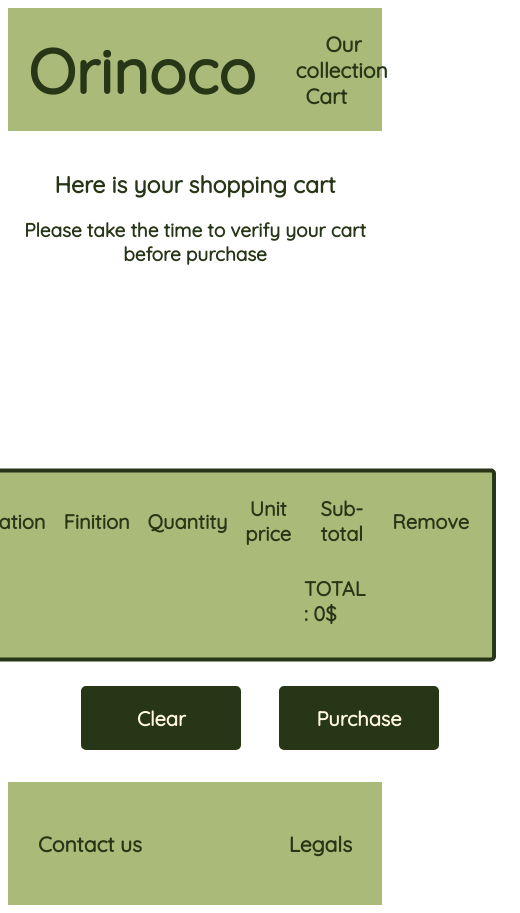
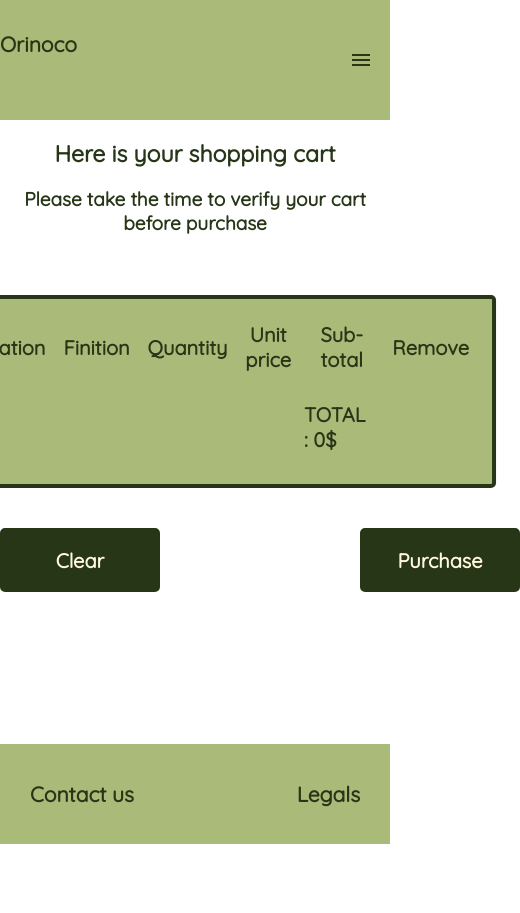
Before and after one commit to Pix-ggyr/Orinoco, a website: page FRONT/cart.html in a window 390 px wide. Shown: the whole page, 520 px wide, since content can reach past the window. After the commit the page ends 844 px from the top, so only its background shows below. Drawn offline with Linux system fonts and the light colour scheme.

Commit message:
finished responsive design

```diff
--- a/FRONT/CSS/body.css
+++ b/FRONT/CSS/body.css
@@ -1,6 +1,10 @@
 body {
   background-color: var(--primary-white);
+  min-height: calc(100vh - 100px);
+  margin: 0;
   z-index: 1;
+  padding-bottom: 100px;
+  position: relative;
 }
 
 p {
--- a/FRONT/CSS/cart.css
+++ b/FRONT/CSS/cart.css
@@ -1,14 +1,13 @@
 table {
   background-color: var(--olive);
   position: relative;
-  top: 60px;
   left: 50%;
-  transform: translate(-50%, -50%);
+  transform: translateX(-50%);
   border: solid 4px var(--dark-forest);
   color: var(--dark-forest);
   width: auto;
   height: auto;
-  margin-top: 200px;
+  margin-top: 20px;
   padding: 20px;
   border-radius: 5px;
 }
@@ -48,14 +47,11 @@ td#total-price {
 }
 
 button#purchase-btn {
-  position: relative;
-  left: 50%;
-  transform: translate(-50%, -50%);
+  margin-left: 100px ;
   font-family: 'Quicksand', Arial, Helvetica, sans-serif;
   font-size: 20px;
   font-weight: bold;
   color: var(--beige);
-  margin-top: 20px;
   background-color: var(--dark-forest);
   border-radius: 5px;
   border: solid 2px var(--dark-forest);
@@ -70,14 +66,11 @@ button#purchase-btn:hover {
 }
 
 button#clear-cart {
-  position: relative;
-  left: 41%;
-  transform: translate(-50%, -50%);
+  margin-right: 100px;
   font-family: 'Quicksand', Arial, Helvetica, sans-serif;
   font-size: 20px;
   font-weight: bold;
   color: var(--beige);
-  margin-top: 20px;
   background-color: var(--dark-forest);
   border-radius: 5px;
   border: solid 2px var(--dark-forest);
@@ -94,7 +87,6 @@ button#clear-cart:hover {
 button.rmvItem {
   font-family: Helvetica, sans-serif;
   font-weight: bold;
-  margin: 20px;
   color: var(--dark-forest);
   font-size: 20px;
   background-color: var(--olive);
@@ -108,3 +100,15 @@ button.rmvItem:hover {
   border: solid 2px var(--terra-cota);
   border-radius: 100%;
 }
+
+#cart-table {
+  margin-bottom: 20px;
+}
+
+.clear-or-buy {
+  margin: 0 auto;
+  margin-bottom: 60px;
+  display: flex;
+  flex-flow: row nowrap;
+  width: max-content;
+}
--- a/FRONT/CSS/header-footer.css
+++ b/FRONT/CSS/header-footer.css
@@ -1,65 +1,126 @@
-/* CSS du header */
-header {
+/* Custom header */
+
+.menu-container {
+  display: flex;
+  flex-flow: row nowrap;
+  align-items: center;
+  height: 120px;
+  background-color: var(--olive);
+}
+.header {
+  background-color: var(--olive);
+  display: block;
+  position: relative;
   width: 100%;
-  z-index: 2;
+  z-index: 3;
 }
-
-.menu1 a {
-  padding: 10px;
+.header ul {
+  margin: 0;
+  padding: 0;
+  list-style: none;
+  overflow: hidden;
 }
-
-.menu1 a:hover {
+.header li a {
+  color: var(--dark-forest);
+  padding: 20px 40px;
+  text-decoration: none;
+}
+.header li a:hover,
+.header .menu-btn:hover {
   color: var(--terra-cota);
   text-transform: uppercase;
 }
-
-#brand-name > h1 > a {
-  font-family: "Quicksand", sans-serif;
-  font-size: 62px;
-  color: var(--dark-forest);
+.header .logo {
+  display: block;
+  float: left;
+  font-size: 1.5em;
+  padding: 12px 20px;
+  text-decoration: none;
 }
 
-#header-container {
-  right: 0;
-  left: 0;
-  top: 0;
-  background-color: var(--olive);
-  width: 100%;
-  height: 123px;
+/*Custom navbar with hamburger*/
+
+.header .menu {
+  clear: both;
+  height: 100px;
   display: flex;
   flex-flow: row nowrap;
   align-items: center;
-  justify-content: space-between;
+  max-height: 0;
+  transition: max-height .2s ease-out;
+}
+.header .menu-icon {
+  cursor: pointer;
+  display: inline-block;
+  float: right;
+  padding: 28px 20px;
+  position: relative;
+  user-select: none;
+}
+.header .menu-icon .navicon {
+  background: var(--dark-forest);
+  display: block;
+  height: 2px;
+  position: relative;
+  transition: background .2s ease-out;
+  width: 18px;
+}
+.header .menu-icon .navicon:before,
+.header .menu-icon .navicon:after {
+  background: var(--dark-forest);
+  content: '';
+  display: block;
+  height: 100%;
+  position: absolute;
+  transition: all .2s ease-out;
+  width: 100%;
+}
+.header .menu-icon .navicon:before {
+  top: 5px;
+}
+.header .menu-icon .navicon:after {
+  top: -5px;
+}
+/* Hamburger animation */
+.header .menu-btn {
+  display: none;
+}
+.header .menu-btn:checked ~ .menu {
+  max-height: 340px;
+}
+.header .menu-btn:checked ~ .menu-icon .navicon {
+  background: transparent;
+}
+.header .menu-btn:checked ~ .menu-icon .navicon:before {
+  transform: rotate(-45deg);
+}
+.header .menu-btn:checked ~ .menu-icon .navicon:after {
+  transform: rotate(45deg);
+}
+.header .menu-btn:checked ~ .menu-icon:not(.steps) .navicon:before,
+.header .menu-btn:checked ~ .menu-icon:not(.steps) .navicon:after {
+  top: 0;
 }
 
-#brand-name h1 {
-  padding: 20px;
-  font-size: 64px;
-}
-
-.menu1 {
-  padding: 20px;
-}
-
-/* CSS du footer */
-
-#footer {
+/* Custom footer */
+footer {
   background-color: var(--olive);
   bottom: 0;
   display: flex;
   flex-flow: row nowrap;
   align-items: center;
   justify-content: space-between;
-  position: relative;
-  height: 123px;
+  position: absolute;
+  height: 100px;
   width: 100%;
 }
+
 /* stylelint-disable-next-line no-descending-specificity */
-#footer a {
+footer a {
   padding: 30px;
 }
 
-#footer a:hover {
+footer a:hover {
   color: var(--terra-cota);
   text-transform: uppercase;
 }
--- a/FRONT/CSS/products.css
+++ b/FRONT/CSS/products.css
@@ -29,14 +29,17 @@ button a {
 
 .main-container {
   width: 100%;
+  display: flex;
+  margin-top: 40px;
+  flex-flow: column;
   height: auto;
   background-color: var(--primary-white);
 }
 
 .page-title {
   text-align: center;
-  padding-top: 20px;
-  padding-bottom: 20px;
+  height: 136px;
+  margin-bottom: 20px;
 }
 
 .title {
@@ -51,6 +54,7 @@ button a {
   display: grid;
   width: 100%;
   height: auto;
+  justify-items: center;
   grid-template-columns: repeat(auto-fill, minmax(300px, 1fr));
   grid-gap: 30px;
 }
--- a/FRONT/JS/cart-summary.js
+++ b/FRONT/JS/cart-summary.js
@@ -7,13 +7,13 @@ class CartSummary {
   async printItemInCart(item) {
     const itemDetails = await window.getProduct(item.id);
     window.createElement({
-      containerId: 'cart-table',
+      containerId: 'cart-container',
       type: 'tr',
       contentAttribution: {
         type: 'innerHTML',
         // eslint-disable-next-line no-undef
-        value: `<td>${itemDetails.name}</td>
-              <td>${item.modifier}</td>
+        value: `<td class="designation">${itemDetails.name}</td>
+              <td class="modifier">${item.modifier}</td>
               <td class="quantity">${item.quantity}</td>
               <td class="unitprice">${itemDetails.price / 100}$</td>
               <td class="subtotal">${(itemDetails.price / 100) * item.quantity}$</td>
--- a/FRONT/JS/cart-utilities.js
+++ b/FRONT/JS/cart-utilities.js
@@ -31,7 +31,7 @@ class CartManager {
   }
 
   static clearCart() {
-    const cart = CartManager.getCart();
-    localStorage.removeItem(cart);
+    localStorage.removeItem('cart');
+    window.location.reload();
   }
 }
--- a/FRONT/cart.html
+++ b/FRONT/cart.html
@@ -13,20 +13,21 @@
         <link rel="stylesheet" href="CSS/products.css">
         <link rel="stylesheet" href="CSS/popup.css">
         <link rel="stylesheet" href="CSS/cart.css">
+        <link rel="stylesheet" href="CSS/responsive-design.css">
 		</head>
 
 <body id="body">
-		<header>
-				<div id="header-container">
-          <div id="brand-name"><h1><a href="index.html">Orinoco</h1></div>
-          <div id="navbar" aria-label="barre de navigation">
-              <nav class="menu1">
-                  <a href="index.html">Our collection</a>
-                  <a href="cart.html">Cart</a>
-              </nav>
+  <div class="menu-container">
+    <header class="header">
+              <a href="index.html" class="brandname">Orinoco</a>
+              <input type="checkbox" class="menu-btn" id="menu-btn">
+              <label for="menu-btn" class="menu-icon"><span class="navicon"></span></label>
+              <ul class="menu">
+                <li><a href="index.html">Our collection</a></li>
+                <li><a href="cart.html">Cart</a></li>
+              </ul>
+      </header>
   </div>
-				</div>
-		</header>
 		<main class="container">
 				<div class="page-title">
 						<h2 class="title">Here is your shopping cart</h2>
@@ -42,7 +43,7 @@
                     <th>Sub-total</th>
                     <th>Remove</th>
 								</thead>
-								<tbody></tbody>
+								<tbody id="cart-container"></tbody>
 								<tfoot id="total-price">
 										<td></td>
 										<td></td>
@@ -59,13 +60,11 @@
 
 		</main>
 		<footer>
-				<div id="footer">
       <div class="contact">
           <a href="mailto:chips@mail.com">Contact us</a>
       </div>
       <div class="mentions-légales">
           <a href="#">Legals</a>
-						</div>
       </div>
     </footer>
     <!--Scripts JS-->
```
Also changed, not shown: FRONT/confirmation.html (+11 -12 lines), FRONT/index.html (+12 -13 lines), FRONT/product.html (+12 -12 lines). Lines whose indentation alone changed are shown as unchanged.
